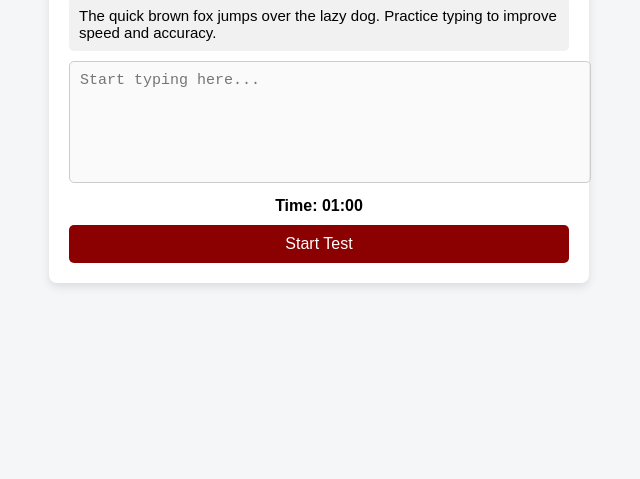
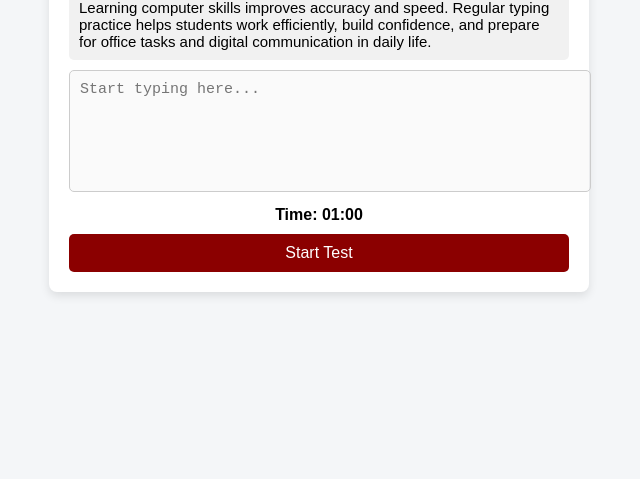
Before and after one commit to kalebo-J/Typing-skilltest, a plain HTML site: page index.html in a window 1280 px wide. Shown: the part 337-816 px from the top of the page, without its empty margins (321-961 px from the left). Drawn offline with Linux system fonts and the light colour scheme.

Commit message:
Update index.html

```diff
--- a/index.html
+++ b/index.html
@@ -106,7 +106,8 @@
     <h1>Typing Speed Test</h1>
 
     <div class="text-box" id="testText">
-        The quick brown fox jumps over the lazy dog. Practice typing to improve speed and accuracy.
+        Learning computer skills improves accuracy and speed.
+        Regular typing practice helps students work efficiently, build confidence, and prepare for office tasks and digital communication in daily life.
     </div>
 
     <textarea id="typingArea" placeholder="Start typing here..." disabled></textarea>
```
